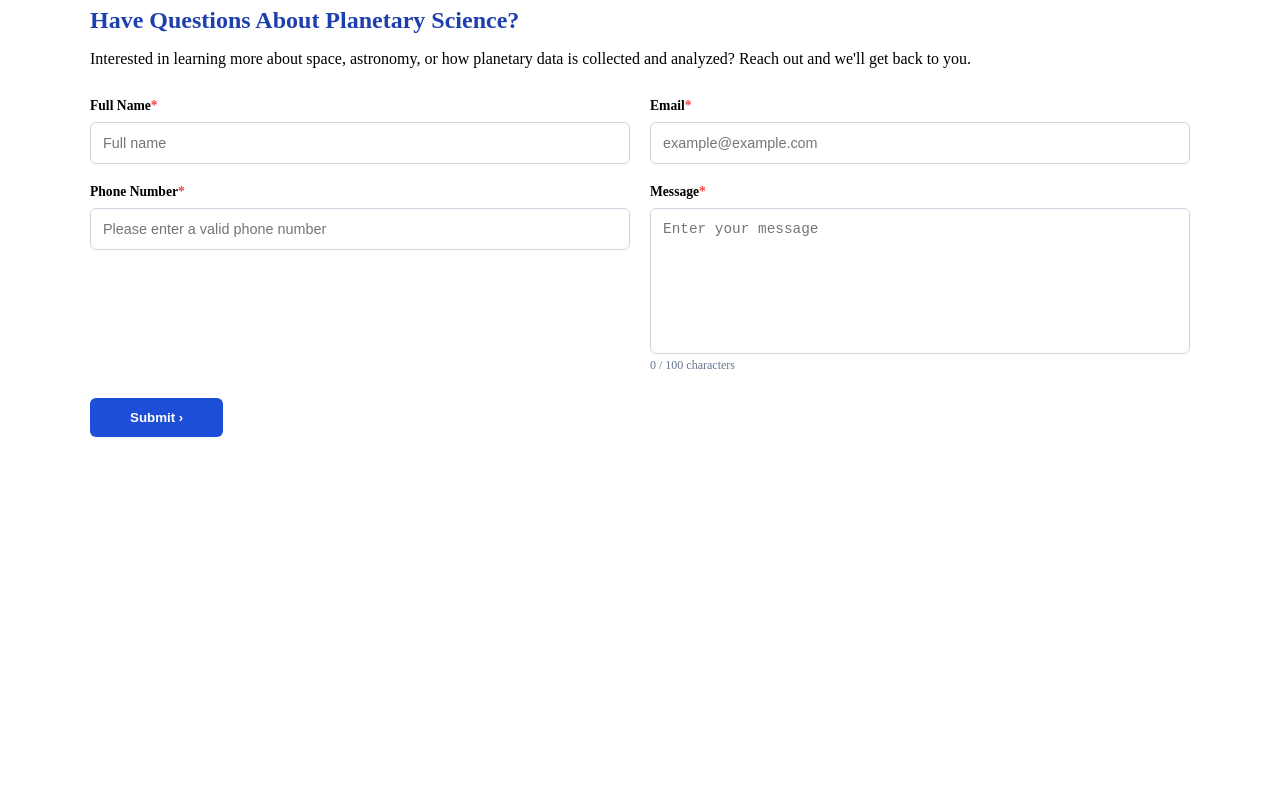
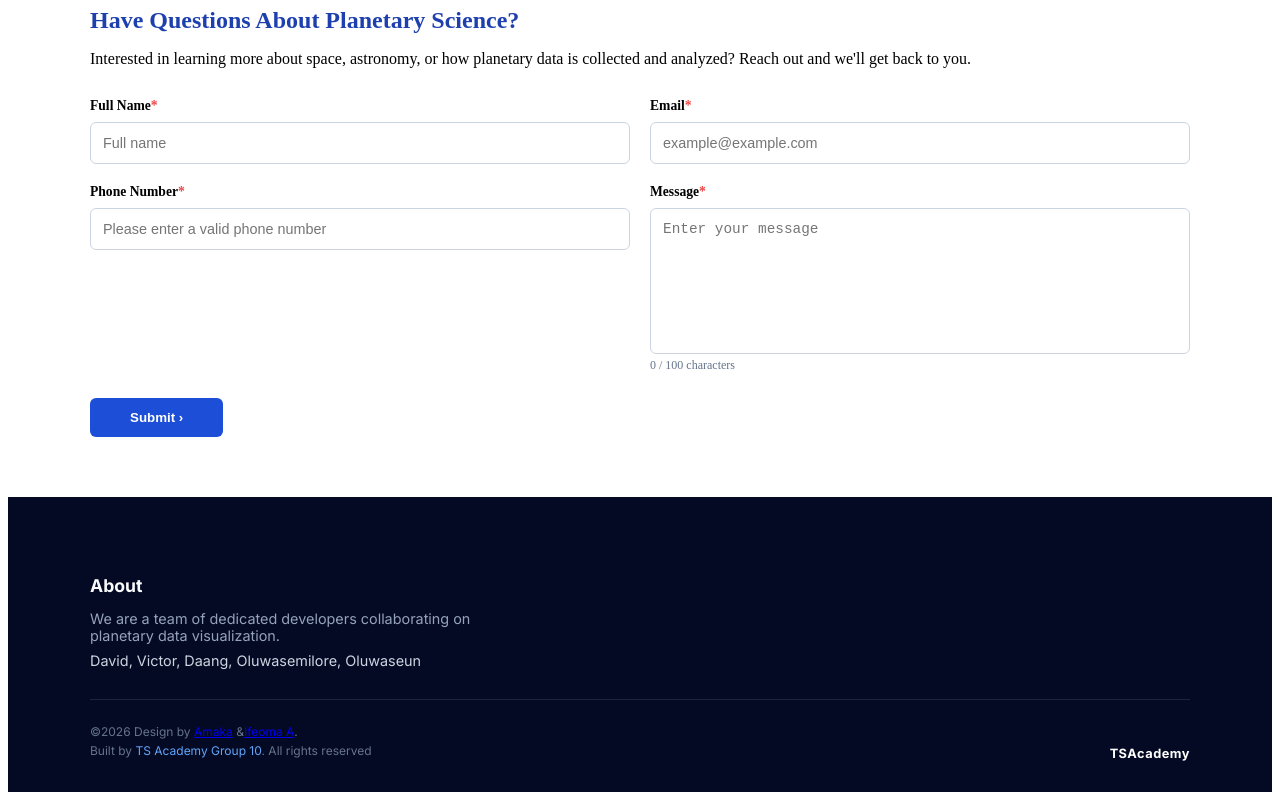
Before and after one commit to David-Temitope/Group10_Novara_Project, a React (Vite) app in the folder Our_React_App/: page / in a window 1280 px wide. Shown: the part 3902-4702 px from the top of the page. Before the commit the page ends 4407 px from the top, so only its background shows below. Built offline with nearby package versions, Linux system fonts and the light colour scheme.

Commit message:
Created footer section with JSX and CSS
I worked on the footer section, both the CSS and JSX part of the footer section.

```diff
--- a/Our_React_App/src/Components/footer/Footer.css
+++ b/Our_React_App/src/Components/footer/Footer.css
@@ -0,0 +1,78 @@
+.main-footer {
+  background-color: #050a24;
+  color: #ffffff;
+  padding: 60px 20px 30px;
+  font-family: 'Inter', -apple-system, sans-serif;
+}
+
+.footer-content {
+  max-width: 1100px;
+  margin: 0 auto;
+}
+
+.footer-about h3 {
+  font-size: 1.1rem;
+  margin-bottom: 12px;
+  color: #f8fafc;
+}
+
+.team-description {
+  font-size: 0.9rem;
+  color: #94a3b8;
+  margin-bottom: 8px;
+  max-width: 400px;
+}
+
+.team-members {
+  font-size: 0.9rem;
+  color: #cbd5e1;
+}
+
+.team-members a,
+.group-link,
+.footer-brand a {
+  color: #60a5fa; /* Light blue for links */
+  text-decoration: none;
+  transition: color 0.2s;
+}
+
+.team-members a:hover,
+.group-link:hover,
+.footer-brand a:hover {
+  color: #ffffff;
+  text-decoration: underline;
+}
+
+.footer-divider {
+  height: 1px;
+  background-color: rgba(255, 255, 255, 0.1);
+  margin: 30px 0 20px;
+}
+
+.footer-bottom {
+  display: flex;
+  justify-content: space-between;
+  align-items: flex-end;
+}
+
+.copyright-info p {
+  font-size: 0.75rem;
+  color: #64748b;
+  margin: 4px 0;
+}
+
+.footer-brand a {
+  font-size: 0.8rem;
+  font-weight: 700;
+  letter-spacing: 0.5px;
+  color: #ffffff;
+}
+
+/* Mobile Responsive */
+@media (max-width: 768px) {
+  .footer-bottom {
+    flex-direction: column;
+    align-items: flex-start;
+    gap: 25px;
+  }
+}
--- a/Our_React_App/src/Components/footer/Footer.jsx
+++ b/Our_React_App/src/Components/footer/Footer.jsx
@@ -1,11 +1,42 @@
-import React from 'react'
+import React from 'react';
+import './Footer.css';
 
-const footer = () => {
+const Footer = () => {
+  const currentYear = 2026;
+  const groupRepoUrl = "https://github.com/David-Temitope/Group10_Novara_Project.git";
+
   return (
-    <div>
+    <footer id="Form" className="main-footer">
+      <div className="footer-content">
+        <div className="footer-about">
+          <h3>About</h3>
+          <p className="team-description">
+            We are a team of dedicated developers collaborating on
+            planetary data visualization.
+          </p>
+          <div className="team-members">
+            <span>David, Victor, Daang, Oluwasemilore, Oluwaseun</span>
+          </div>
+        </div>
 
-    </div>
-  )
-}
+        <div className="footer-divider"></div>
 
-export default footer
+        <div className="footer-bottom">
+          <div className="copyright-info">
+            <p>©{currentYear} Design by <a href="https://github.com/Anurella" target="_blank" rel="noreferrer">Amaka</a> &
+            <a href="https://www.linkedin.com/in/ifeomaokocha" target="_blank" rel="noreferrer">Ifeoma A</a>.</p>
+            <p>
+              Built by <a href={groupRepoUrl} className="group-link">TS Academy Group 10</a>.
+              All rights reserved
+            </p>
+          </div>
+          <div className="footer-brand">
+            <a href="https://tsacademyonline.com/" target="_blank" rel="noreferrer">TSAcademy</a>
+          </div>
+        </div>
+      </div>
+    </footer>
+  );
+};
+
+export default Footer;
```
